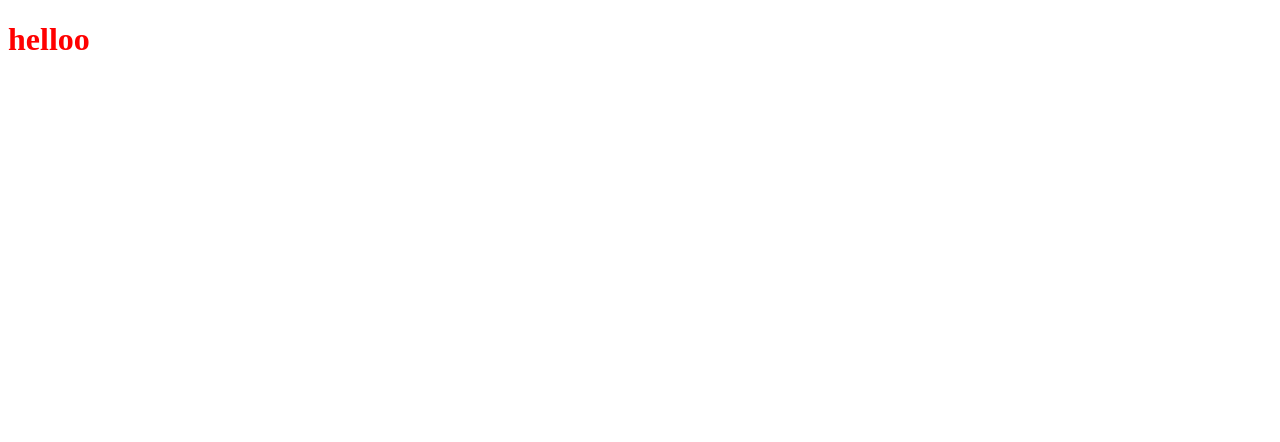
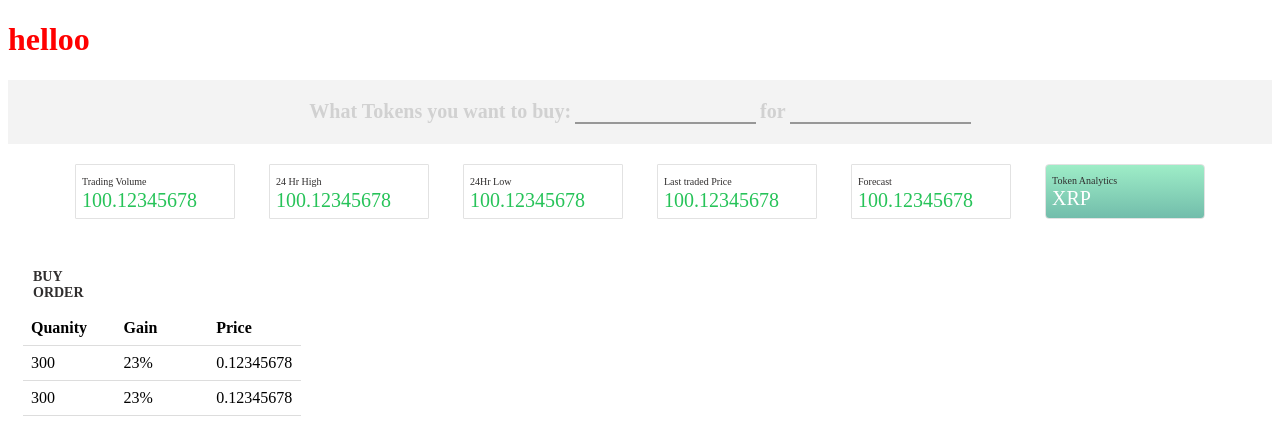
Before and after one commit to Shashankchitranshi/WandX, a plain HTML site: page order-book.html in a window 1280 px wide. Drawn offline with Linux system fonts and the light colour scheme.

Commit message:
coded second and third sections

```diff
--- a/css/pages/_order-book.scss
+++ b/css/pages/_order-book.scss
@@ -1,3 +1,92 @@
-h1 {
+
+ h1 {
     color: red;
 }
+.token-holder{
+  background-color: #F3F3F3;
+  padding: 20px 0px;
+  text-align: center;
+  margin-bottom: 20px;
+  h5{
+    font-family: Helvetica-Bold;
+    font-size: 20px;
+    color: #D1D1D1;
+    margin: 0;
+    display: inline-flex;
+  }
+  input{
+    border: none;
+  }
+  .input_field{
+    border-bottom : 2px solid #979797;
+    background-color: transparent;
+    &:focus{
+      // outline-offset: -2px;
+      outline: none;
+    }
+  }
+}
+.trading-holder{
+  text-align: center;
+  margin-bottom: 40px;
+  .price{
+    width: 12.66%;
+    display: inline-block;
+    text-align: left;
+    border: 1px solid #E2E2E2;
+    border-radius: 1px;
+    box-sizing: border-box;
+    margin: 0px 15px;
+    min-width: 135px;
+    padding: 6px;
+    span{
+      font-family: Helvetica-Light;
+      font-size: 10px;
+      color: #302E2E;
+    }
+    p{
+      font-family: Helvetica-Light;
+      font-size: 20px;
+      color: #27C359;
+      margin: 0;
+    }
+  }
+  .xrp-btn{
+    background-image: linear-gradient(-180deg, #9EEDC7 0%, #72BDAB 100%);
+    border: 1px solid #E2E2E2;
+    border-radius: 4px;
+    vertical-align: top;
+    height: 55px;
+    text-decoration: none;
+    outline: none;
+    p{
+      font-family: Helvetica-Bold;
+      font-size: 20px;
+      color: #FFFFFF;
+    }
+    }
+}
+.order-tables{
+  .table-holder{
+    width: 22%;
+    margin: 0px 15px;
+    border-collapse: collapse;
+     .order-main-header{
+        th{
+          font-family: Helvetica-Bold;
+           font-size: 14px;
+           color: #302E2E;
+           padding: 10px 0px 10px 10px;
+           border:none;
+           // height: 33px;
+        }
+     }
+
+    th, td {
+        padding: 8px;
+        text-align: left;
+        border-bottom: 1px solid #ddd;
+        width: 33%;
+    }
+  }
+}
--- a/css/variable.scss
+++ /dev/null
@@ -1 +0,0 @@
-$light-gray-color: #F3F3F3;
--- a/order-book.html
+++ b/order-book.html
@@ -13,7 +13,58 @@
         </div>
     </section1>
     <section class="token-holder">
-
+       <h5>What Tokens you want to buy: </h5>
+       <input type="text" class="input_field">
+       <h5> for</h5>
+       <input type="text" class="input_field">
+    </section>
+    <section class="trading-holder">
+       <div class="price">
+          <span>Trading Volume</span>
+          <p>100.12345678</p>
+       </div>
+       <div class="price">
+          <span>24 Hr High</span>
+          <p>100.12345678</p>
+       </div>
+       <div class="price">
+          <span>24Hr Low</span>
+          <p>100.12345678</p>
+       </div>
+       <div class="price">
+          <span>Last traded Price</span>
+          <p>100.12345678</p>
+       </div>
+       <div class="price">
+          <span>Forecast</span>
+          <p>100.12345678</p>
+       </div>
+       <button class="price xrp-btn">
+          <span>Token Analytics</span>
+          <p>XRP</p>
+       </button>
+    </section>
+    <section class="order-tables">
+        <table class="table-holder">
+              <tr class="order-main-header">
+                <th>BUY ORDER</th>
+              </tr>
+              <tr>
+                <th>Quanity</th>
+                <th>Gain</th>
+                <th>Price</th>
+              </tr>
+              <tr>
+                <td>300</td>
+                <td>23%</td>
+                <td>0.12345678</td>
+              </tr>
+              <tr>
+                <td>300</td>
+                <td>23%</td>
+                <td>0.12345678</td>
+              </tr>
+       </table>
     </section>
 </body>
 
```
Also changed, not shown: css/style.css, css/style.scss (line endings or trailing spaces), 1 other file.
